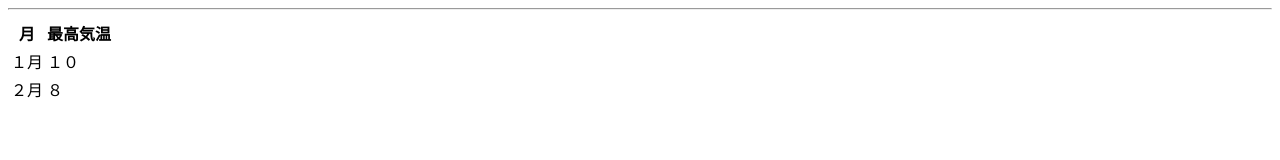
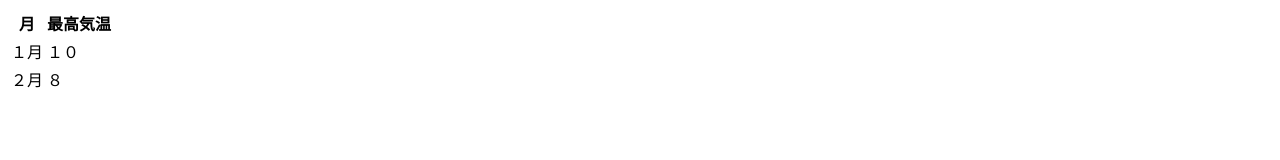
Before and after one commit to rinamarusuisan/literacy, a plain HTML site: page table.html in a window 1280 px wide. Drawn offline with Linux system fonts and the light colour scheme.

Commit message:
Update table.html

```diff
--- a/table.html
+++ b/table.html
@@ -4,7 +4,6 @@
 <TITLE>table.html</TITLE>
 </HEAD>
 <BODY>
-<HR>
 <TABLE>
 <TR><TH>月</TH><TH>最高気温</TH></TR>
 <TR><TD>１月</TD><TD>１０</TD></TR>
```
